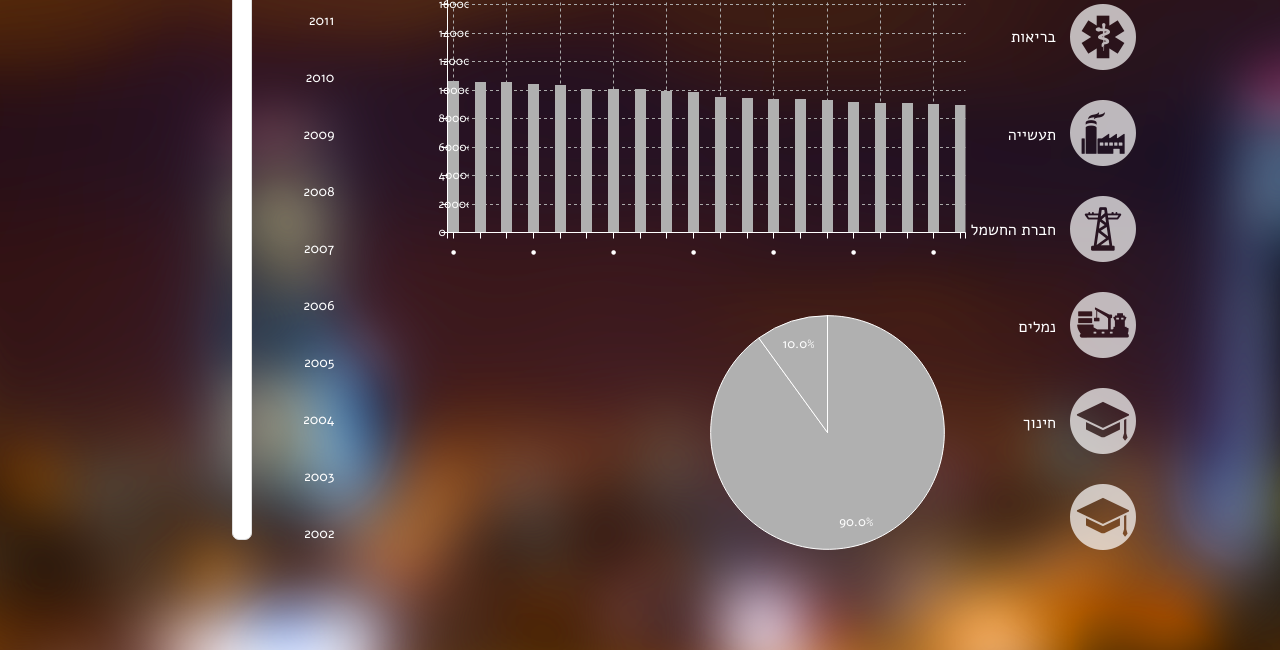
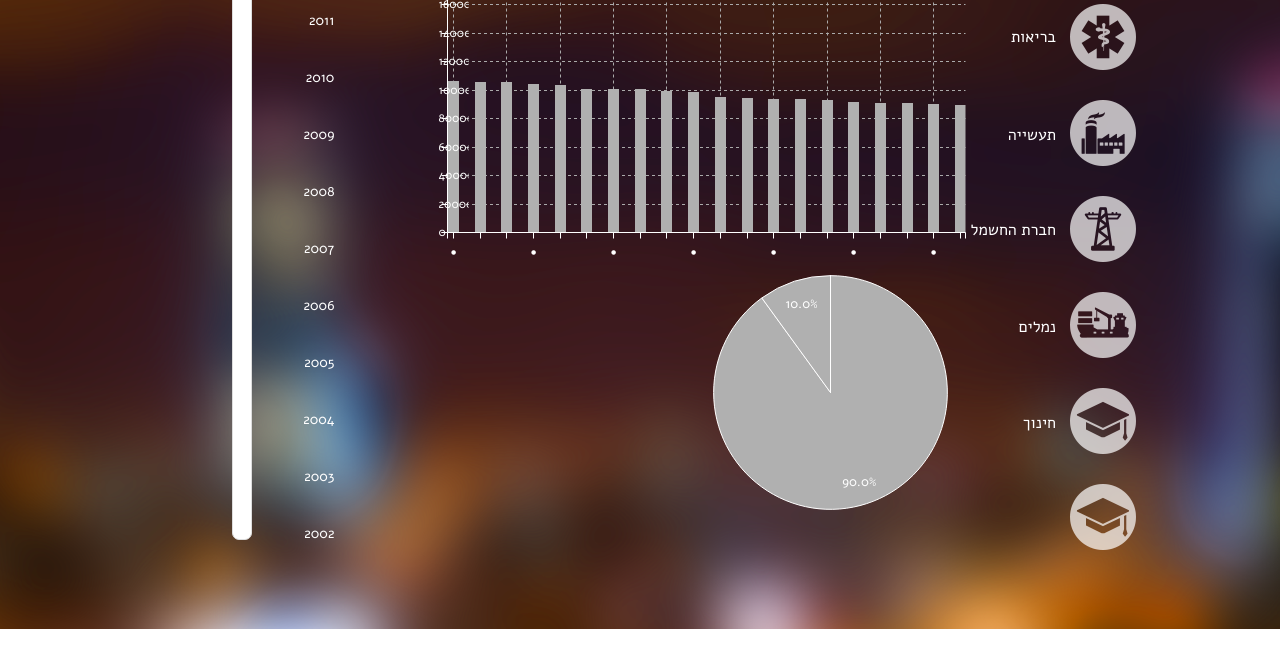
Before and after one commit to shenkarlab/Tlushim, a plain HTML site: page top.html in a window 1280 px wide. Shown: the part 171-821 px from the top of the page. After the commit the page ends 800 px from the top, so only its background shows below. Drawn offline with nearby package versions, Linux system fonts and the light colour scheme.

Commit message:
fix pie graph container

```diff
--- a/includes/style.css
+++ b/includes/style.css
@@ -137,10 +137,10 @@ body {
 }
 #degree1small {
 	top:416px;
-	position:relative;
+	position:absolute;
 	height:350px;
-	width:300px;
-	left:100px;
+	width:650px;
+	right:132px;
 	font-family: Arial;
 }
 #small_graph1{
@@ -152,9 +152,7 @@ body {
 }
 
 #pieGraph {
-	position:absolute;
 	top:20px;
-	left:-235px;
 	height:250px;
 	width:350px;
 }
@@ -345,8 +343,8 @@ h3 , h4 {
 
 #highSalaryData {
 	position:absolute;
-	top:5px;
-	right:584px;
+	top:20px;
+	right:350px;
 	height:360px;
 	width:350px;
 	font-family: alef;
```
